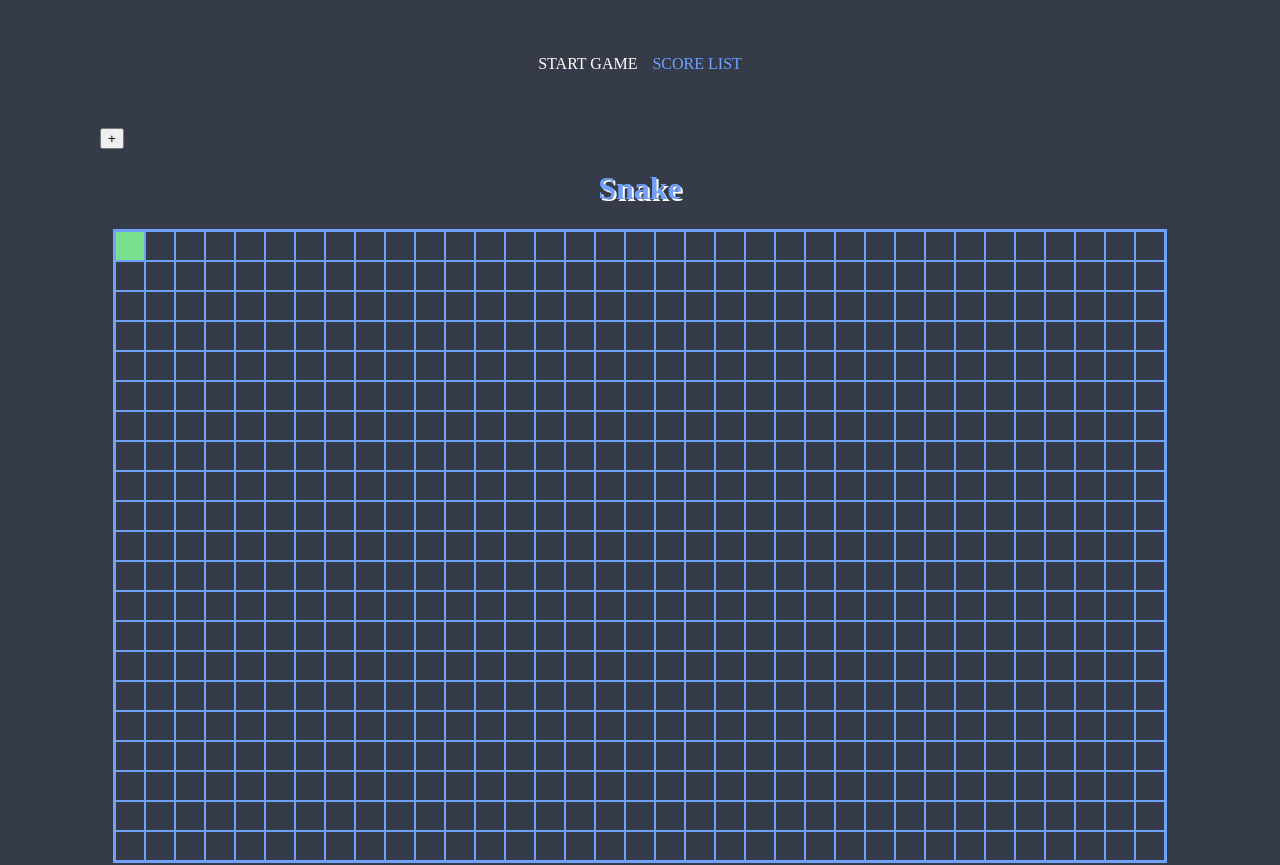
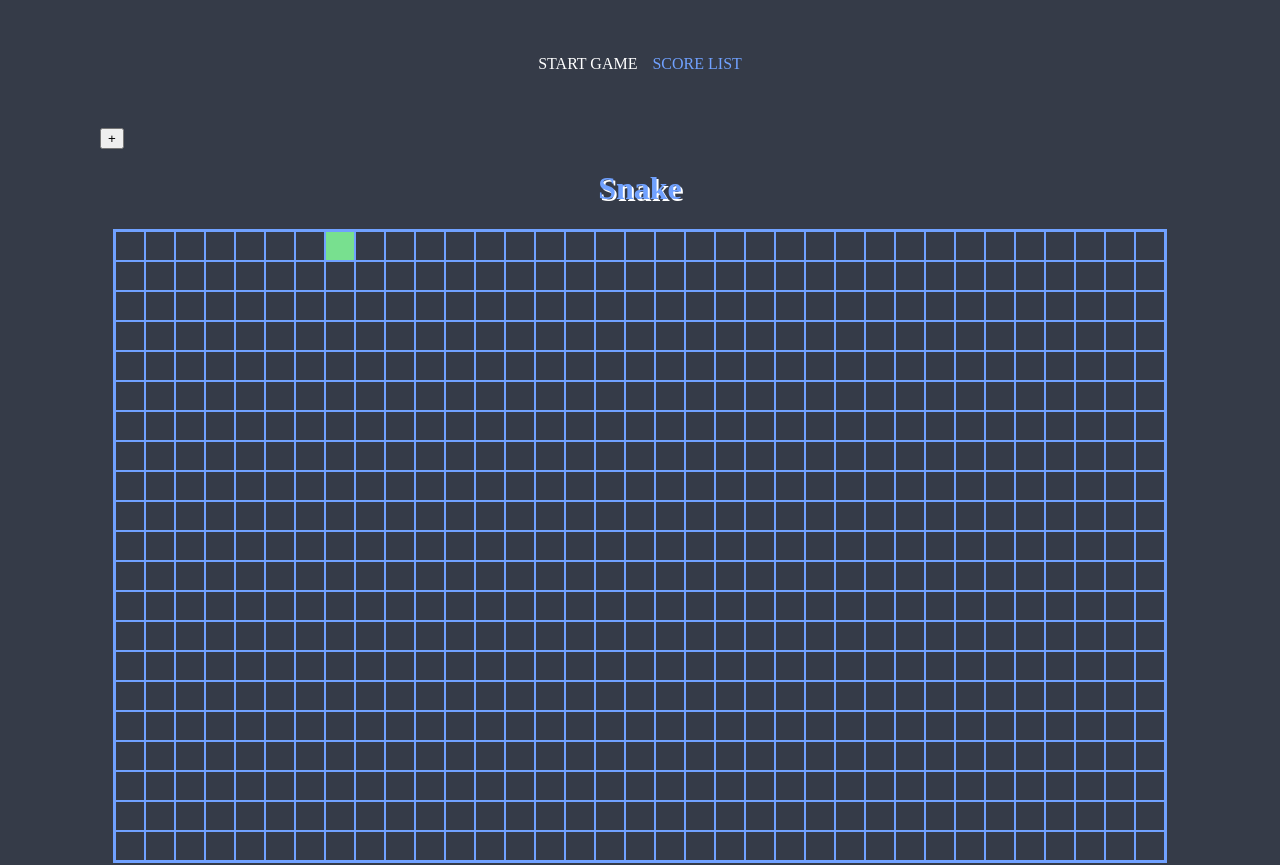
Before and after one commit to grzesiekS/snake-game, a React (Create React App) app: page /game in a window 1280 px wide. Built offline with nearby package versions, Linux system fonts and the light colour scheme; a web font is replaced by a local one.

Commit message:
Add snake movement to the right

```diff
--- a/src/components/features/Game/Game.tsx
+++ b/src/components/features/Game/Game.tsx
@@ -18,18 +18,32 @@ const linksData = [
   },
 ];
 
+let position = [[0,0]];
+
 export const Game: React.FC = () => {
 
-  const [snakePosition, setSnakePosition] = useState([[0,0]]);
+  const [snakePosition, setSnakePosition] = useState([...position]);
   const [snakeLength, setSnakeLength] = useState(1);
 
   useEffect(() => {
     for(let i = 1; i < snakeLength; i++) {
-      setSnakePosition([[snakePosition[0][0],
-        snakePosition[0][1] + 1], ...snakePosition]);
+      position = [[snakePosition[0][0],
+        snakePosition[0][1] + 1], ...snakePosition];
+      setSnakePosition([...position]);
     }
   // eslint-disable-next-line react-hooks/exhaustive-deps
   },[snakeLength]);
+
+  useEffect(() => {
+    const interval = setInterval(() => {
+      for(let i = 0; i < snakeLength; i++) {
+        position[i][1]++;
+      }
+      setSnakePosition([...position]);
+    }, 1000);
+
+    return () => {clearInterval(interval);};
+  },[snakeLength, snakePosition]);
 
   return (
     <div className={styles.container}>
```
